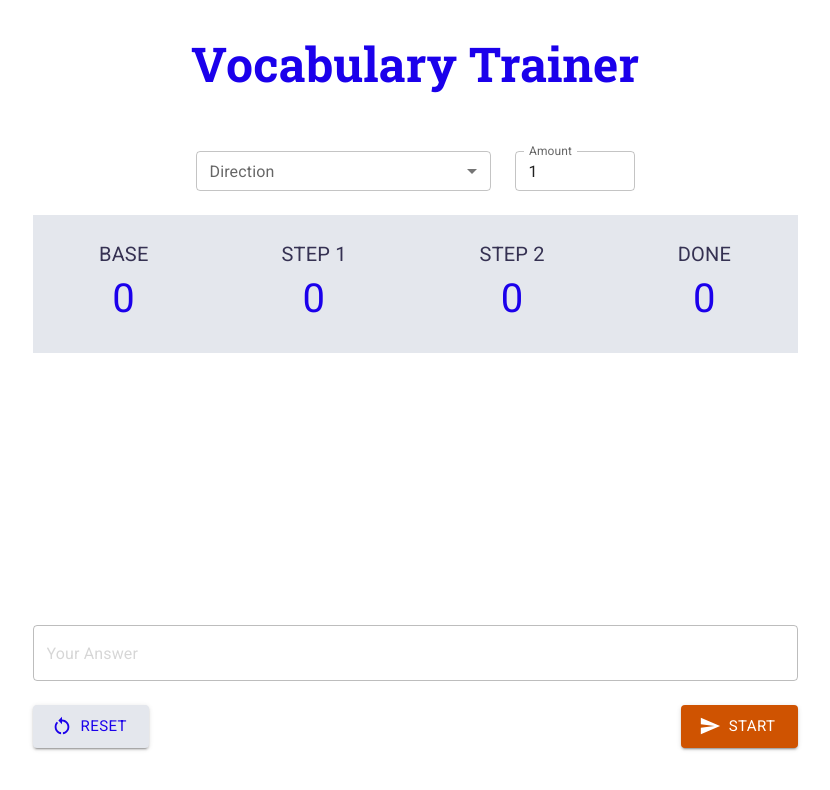
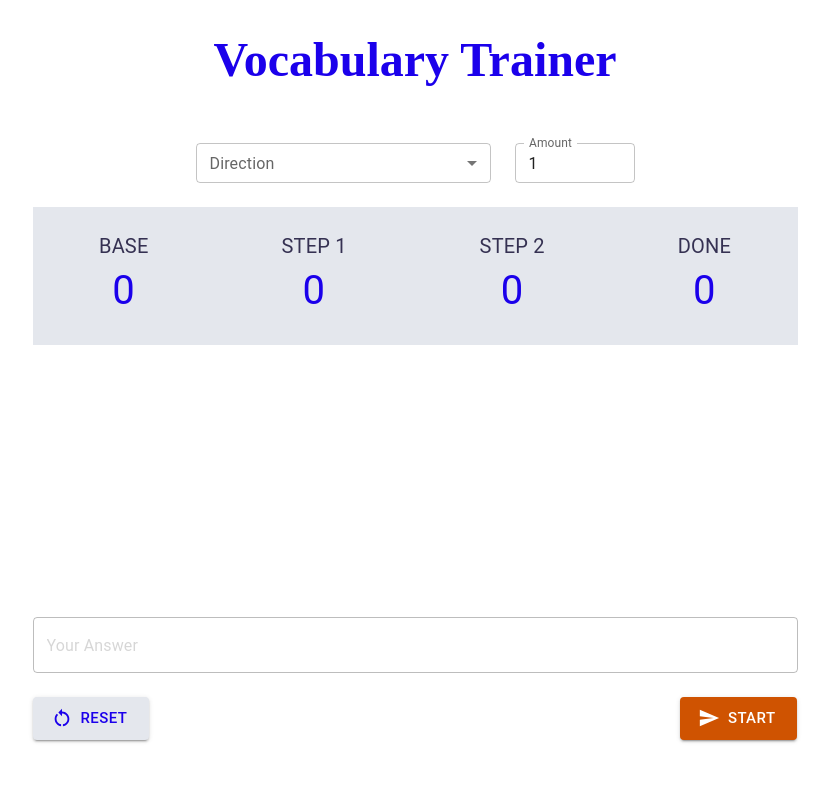
Before and after one commit to UmutAkbayin/vokabeltrainer-frontend, a Next.js app: page / in a window 1280 px wide. Shown: the top 790 px of the page, without its empty margins (225-1055 px from the left). Built offline with nearby package versions, Linux system fonts and the light colour scheme.

Commit message:
fix material bug

```diff
--- a/app/layout.tsx
+++ b/app/layout.tsx
@@ -16,7 +16,6 @@ export default function RootLayout({
       <head>
         <link rel="preconnect" href="https://fonts.googleapis.com" />
         <link rel="preconnect" href="https://fonts.gstatic.com" />
-        <link href="https://fonts.googleapis.com/css2?family=Roboto+Slab:wght@700&family=Roboto:wght@400;700&display=swap" rel="stylesheet" />
       </head>
       <body>
         {children}
--- a/app/page.tsx
+++ b/app/page.tsx
@@ -1,7 +1,5 @@
 import StateProvider from "@/components/StateProvider"
 
 export default function Home() {
-  return (
-    <StateProvider />
-  )
+  return <StateProvider />
 }
--- a/app/result/layout.tsx
+++ b/app/result/layout.tsx
@@ -1,7 +1,6 @@
 import React from 'react';
 
-function Layout({ children, modal }: {
-  children: React.ReactNode,
+function Layout({ modal }: {
   modal: React.ReactNode,
 }) {
   return (
--- a/components/App.tsx
+++ b/components/App.tsx
@@ -24,7 +24,6 @@ import RestartAltIcon from '@mui/icons-material/RestartAlt';
 import SendIcon from '@mui/icons-material/Send';
 import CheckCircleIcon from '@mui/icons-material/CheckCircle';
 import CancelIcon from '@mui/icons-material/Cancel';
-import Link from 'next/link';
 import { useRouter } from 'next/navigation';
 
 
@@ -146,7 +145,7 @@ function App() {
           gap: "0.5rem",
           fontSize: "1.3rem",
   }}>
-      {status === 'off' || mode === 'question' && null}
+      {status === 'off' && null}
           {mode === 'solution' && assert() &&
             <>
               <CheckCircleIcon
--- a/components/StateProvider.tsx
+++ b/components/StateProvider.tsx
@@ -1,8 +1,8 @@
-"use client";
+'use client';
 
 import React from 'react';
 
-import {store} from '@/store';
+import { store } from '@/store';
 import { Provider } from 'react-redux';
 
 import App from '@/components/App';
```
